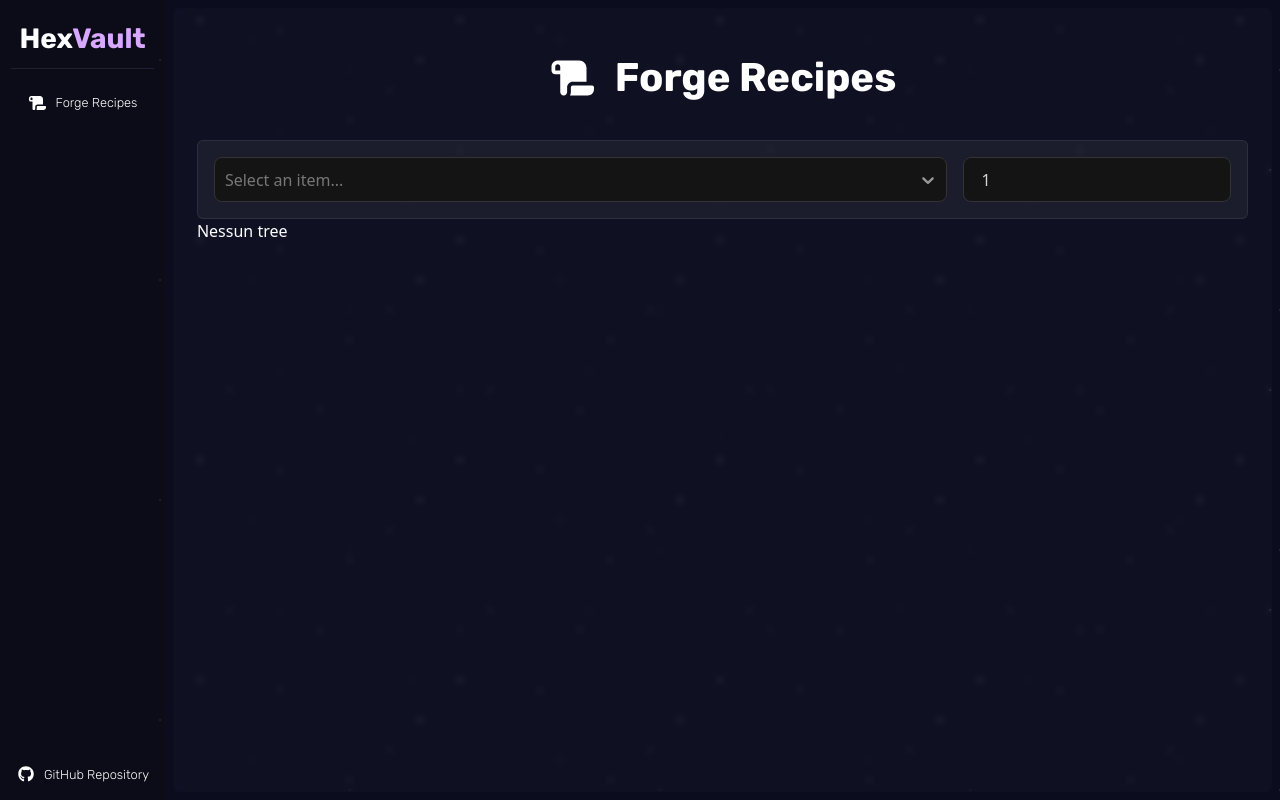
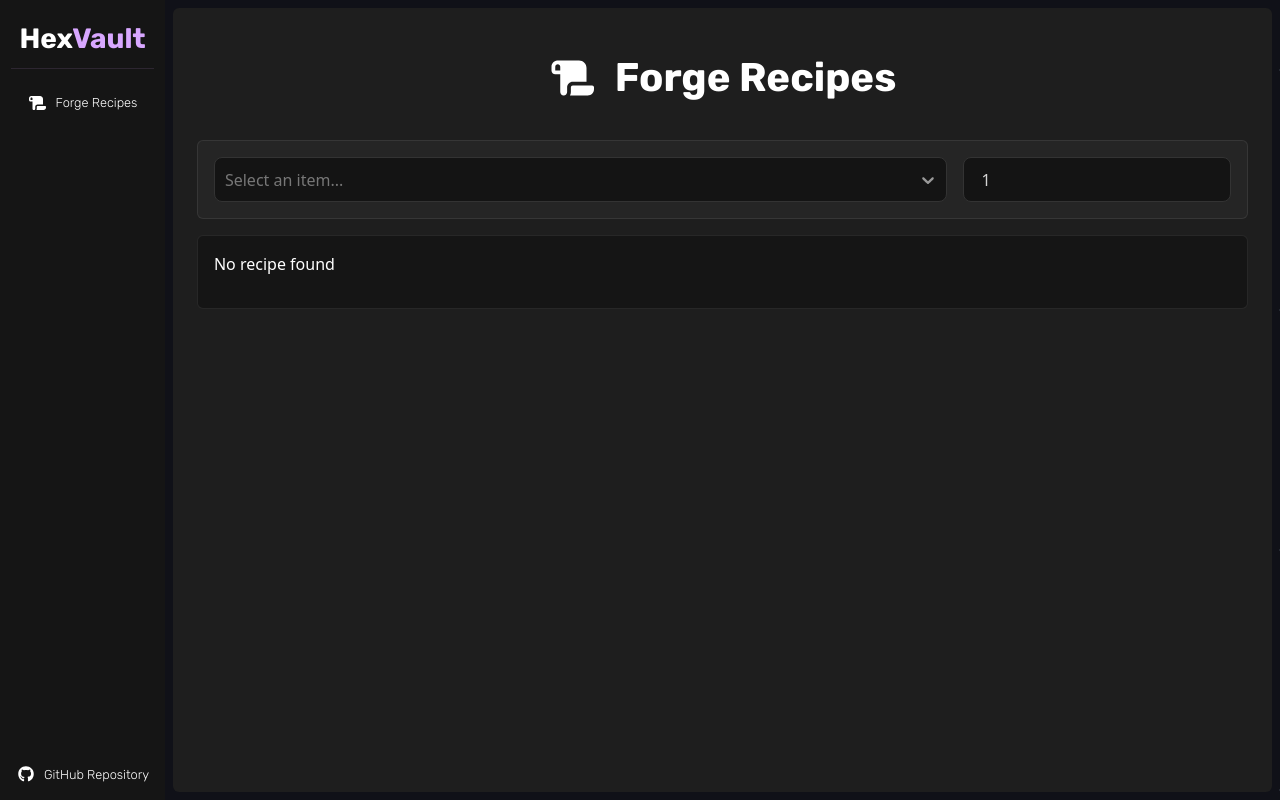
Before and after one commit to Hexevil/ForgeRecipeTree, a React (Vite) app: page /forgeRecipes in a window 1280 px wide. Built offline with nearby package versions, Linux system fonts and the light colour scheme.

Commit message:
Change UI css and added css and icons for the tree

```diff
--- a/src/index.css
+++ b/src/index.css
@@ -2,7 +2,7 @@
 @import url('https://fonts.googleapis.com/css2?family=Rubik:ital,wght@0,300..900;1,300..900&display=swap');
 
 html {
-    background: #0b0d1f !important;
+    background: #101118 !important;
 }
 
 body {
@@ -69,7 +69,7 @@ body::after {
 }
 
 .glass-nav {
-    background: rgba(12, 12, 17, 0.5);
+    background: #151515;
     backdrop-filter: blur(10px);
     -webkit-backdrop-filter: blur(10px);
 }
@@ -97,14 +97,20 @@ body::after {
 }
 
 .glass-card {
-    background: rgba(255, 255, 255, 0.02);
+    background: #1e1e1e;
     backdrop-filter: blur(3px);
     -webkit-backdrop-filter: blur(3px);
     border-radius: 6px;
 }
 
 .input-panel {
-    background: rgba(255, 255, 255, 0.05);
+    background: #252525;
+    border-radius: 6px;
+    border: 1px solid rgba(255, 255, 255, 0.08);
+}
+
+.input-panel-reverse {
+    background: #151515;
     border-radius: 6px;
     border: 1px solid rgba(255, 255, 255, 0.08);
 }
@@ -155,3 +161,43 @@ select.form-select.dark-input {
 .recipe-select__menu-list::-webkit-scrollbar-button {
     display: none;
 }
+
+.tree-list{
+    list-style: none;
+    padding: 0;
+}
+
+.tree-pill {
+  display: inline-flex;
+  align-items: center;
+  width: fit-content;
+  gap: 0.6rem;
+  padding: 0.35rem 0.7rem 0.35rem 0.9rem;
+  margin: 0.25rem 0;
+  border-radius: 6px;
+  border: 1px solid #333;
+  background: #252525;
+  color: #d4d4d4;
+  font: inherit;
+}
+
+button.tree-pill {
+  cursor: pointer;
+}
+
+button.tree-pill:hover {
+  border-color: #555;
+}
+
+.tree-qty {
+  padding: 0.1rem 0.5rem;
+  border-radius: 8px;
+  background: #151515;
+  border: 1px solid #444;
+  color: #fff;
+}
+
+.tree-toggle-icon {
+  font-size: 0.7rem;
+  color: #9a9a9a;
+}
--- a/src/pages/forgerecipes/ForgeRecipes.tsx
+++ b/src/pages/forgerecipes/ForgeRecipes.tsx
@@ -39,6 +39,7 @@ function ForgeRecipes(){
             id: item.id,
             name: item.name,
             quantity: quantity,
+            icon: item.icon,
             children: children
         }
 
@@ -120,7 +121,7 @@ function ForgeRecipes(){
             <div className="gap-3 p-3 d-flex justify-content-center align-items-center mb-3">
                 <FontAwesomeIcon className="fs-1" icon={faScroll} /><span className="main-font-bold fs-1">Forge Recipes</span>
             </div>
-            <div className="gap-3 p-3 d-flex justify-content-center align-items-center input-panel">
+            <div className="gap-3 p-3 d-flex justify-content-center align-items-center input-panel mb-3">
                 <Select<ItemOption>
                     classNamePrefix="recipe-select"
                     formatOptionLabel={formatOptionLabel}
@@ -134,10 +135,10 @@ function ForgeRecipes(){
                 />
                 <input className="dark-input" type="number" value={quantityInput} min="1" onChange={(e)=> setQuantityInput(Math.max(1, Number(e.target.value)))}/>
             </div>
-            <div>
+            <div className="p-3 justify-content-center align-items-center input-panel-reverse flex-column flex-grow-1">
                 {
                     tree === null ? (
-                        <p>Nessun tree</p>
+                        <p>No recipe found</p>
                     ):(
                         <TreeView node={tree}></TreeView>
                     )
--- a/src/pages/forgerecipes/TreeView.tsx
+++ b/src/pages/forgerecipes/TreeView.tsx
@@ -1,19 +1,40 @@
+import { useState } from "react";
 import type { TreeViewProps } from "../../utils/Types";
+import { FontAwesomeIcon } from "@fortawesome/react-fontawesome";
+import { faChevronDown, faChevronRight} from "@fortawesome/free-solid-svg-icons";
 
 function TreeView({node}: TreeViewProps){
+    const [isOpen, setIsOpen] = useState(true);
+
+
     return (
-        <li>
-            <div>
-                {node.name} x{node.quantity}
+        <li className="w-100 tree-list">
+            <div className="d-flex align-items-center tree-pill" onClick={() => setIsOpen(!isOpen)}>
+                <span className="tree-qty main-font-normal">
+                    {node.quantity}x
+                </span>
+                <img
+                    src={node.icon}
+                    alt=""
+                    width={24}
+                    height={24}
+                    style={{ imageRendering: "pixelated" }}
+                />
+                <span className="tree-name main-font-normal">
+                    {node.name}
+                </span>
+                {node.children.length > 0 && (
+                    <FontAwesomeIcon className="tree-toggle-icon" icon={isOpen ? faChevronDown : faChevronRight} />
+                )}
             </div>
-            {node.children.length > 0 && (
+            {node.children.length > 0 && isOpen && (
                 <ul>
                     {node.children.map((child) => (
                         <TreeView key={child.id} node={child} />
                     ))}
                 </ul>
             )}
-            </li>
+        </li>
     );
 }
 
--- a/src/utils/Types.ts
+++ b/src/utils/Types.ts
@@ -17,6 +17,7 @@ export type TreeNode = {
     id: string;
     name: string;
     quantity: number;
+    icon?: string;
     children: TreeNode[];
 }
 
```
